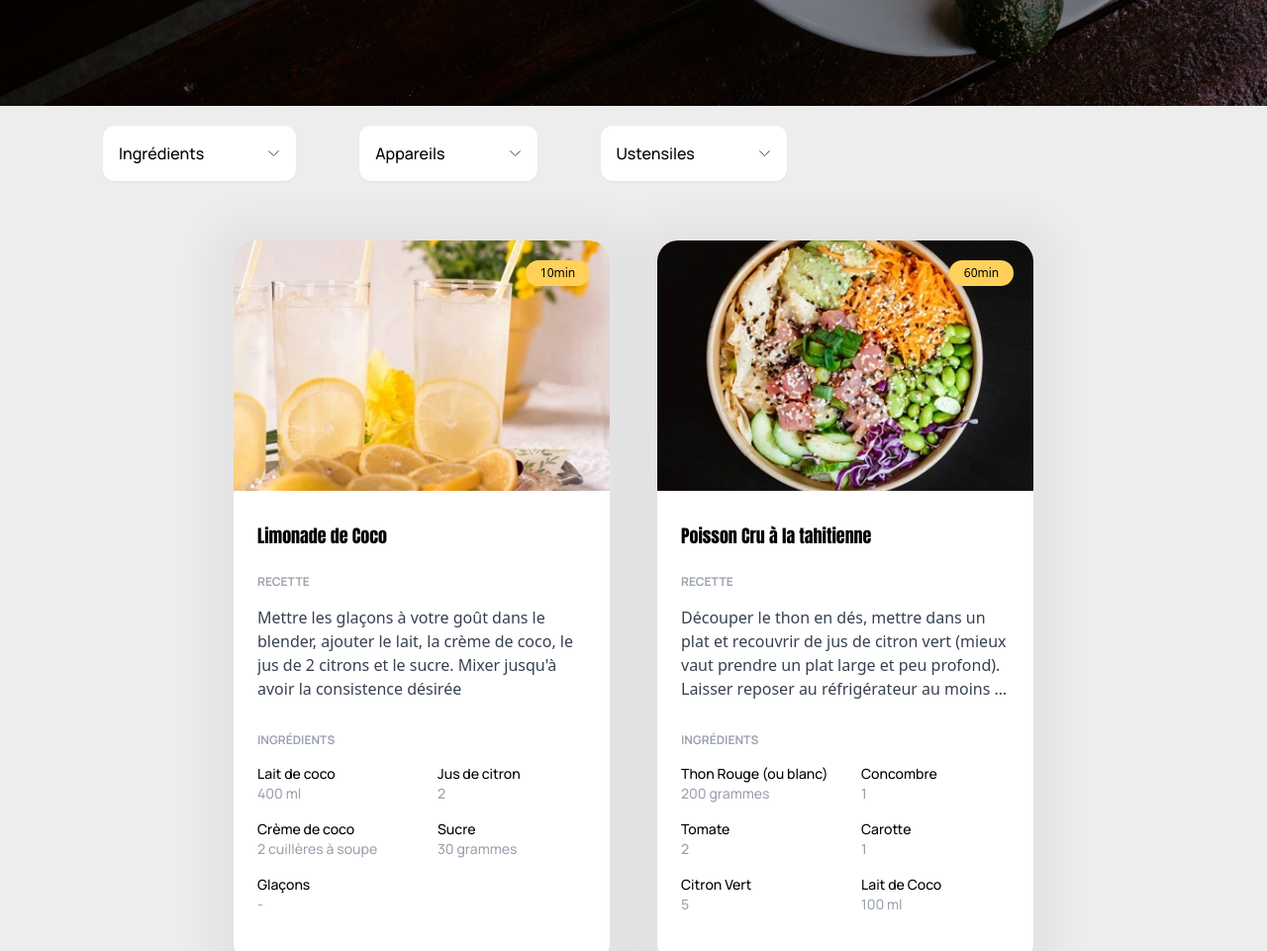
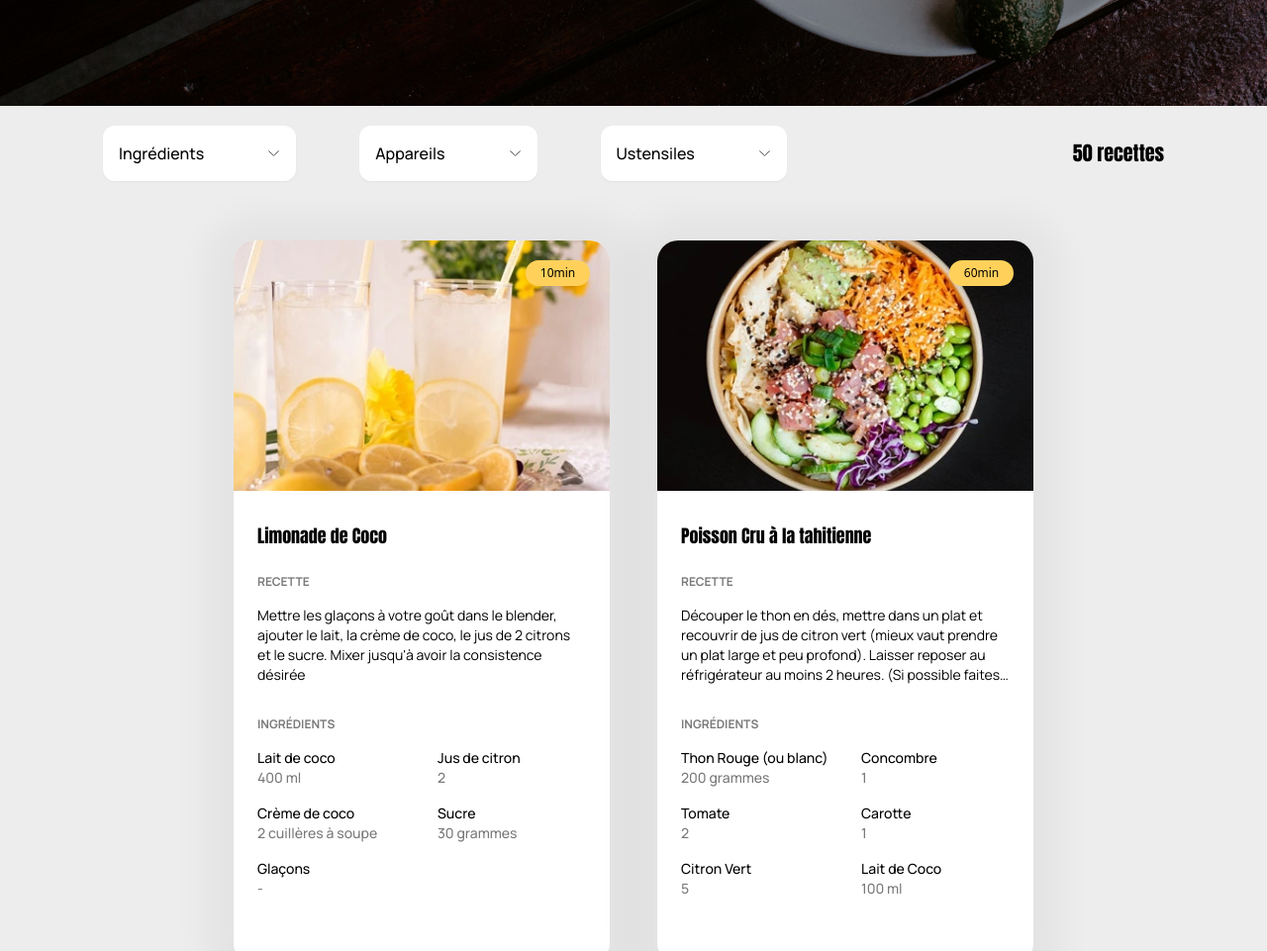
Before and after one commit to Valene-R/Les_petits_plats, a website built with Vite: page index.html in a window 1280 px wide. Shown: the part 560-1521 px from the top of the page at 99% size. Built offline with nearby package versions, Linux system fonts and the light colour scheme.

Commit message:
feat(recipe-count): add recipe count display and calculation logic, improve HTML structure

```diff
--- a/index.html
+++ b/index.html
@@ -22,7 +22,7 @@
     <script type="module" src="./src/main.js"></script>
   </head>
 
-  <body class="max-w-8xl mx-auto">
+  <body class="mx-auto max-w-8xl">
     <header class="relative h-667px">
       <img src="./src/assets/img-bg-lampos-aritonang.jpg" alt="Arrière-plan de recettes" class="header-bg-image" />
       <div class="absolute inset-0 flex flex-col items-center justify-center bg-black bg-opacity-10">
@@ -35,14 +35,14 @@
         </h1>
         <!-- search bar -->
         <div class="relative mt-8 w-full max-w-954">
-          <form class="flex h-72px items-center rounded-radius10 bg-white">
+          <form class="xs-sm:mx-3 flex h-72px items-center rounded-radius10 bg-white">
             <label for="search" class="sr-only">Recherche</label>
             <input
               id="search"
               type="text"
               name="search"
               placeholder="Rechercher une recette, un ingrédient, ..."
-              class="w-full truncate rounded-xl py-6 pl-9 focus:outline-none"
+              class="font-search text-customGrey w-full truncate rounded-xl py-6 pl-9 text-base focus:outline-none"
             />
             <button type="button" class="hidden" aria-label="Clear search">
               <svg width="17" height="17" viewBox="0 0 17 17" fill="none" xmlns="http://www.w3.org/2000/svg">
@@ -76,13 +76,25 @@
         </div>
       </div>
     </header>
-    <main class="bg-customLightGrey flex flex-col">
-      <div
-        id="filter-dropdown-section"
-        class="max-w-auto m-auto mt-5 flex w-full max-w-72 flex-col justify-start gap-16 md:ml-10 md:flex-row md:gap-12 lg:ml-[104px] lg:gap-16"
-      ></div>
-      <div id="tags-container" class="m-auto ml-8 mt-5 flex flex-wrap gap-2 md:ml-10 lg:ml-[104px]"></div>
-      <div id="recipe-cards-container" class="flex w-full flex-wrap justify-center"></div>
+    <main class="flex flex-col bg-customLightGrey">
+      <section
+        class="xs-sm-col:flex-col-reverse xs-sm-col:gap-4 mt-5 flex flex-row items-center justify-between gap-16 md:ml-10 md:max-w-[1234px] md:gap-12 lg:ml-[104px] lg:mr-[104px] lg:gap-16"
+      >
+        <h2 class="sr-only">Filtres de recherche et nombre de recettes affichées</h2>
+        <div
+          id="filter-dropdown-section"
+          class="flex w-full flex-col items-center justify-start gap-8 md:flex-row md:gap-12 lg:gap-16"
+        ></div>
+        <div id="recipe-count-container" class="xs-sm-col:justify-center flex w-full justify-end lg:ml-[104px]">
+          <span id="recipe-count" class="text max-w-28 font-display text-xl font-bold"></span>
+        </div>
+      </section>
+
+      <div id="tags-container" class="xs-sm:mx-3 m-auto mt-5 flex flex-wrap gap-2 md:ml-10 lg:ml-[104px]"></div>
+
+      <section id="recipe-cards-container" class="flex w-full flex-wrap justify-center">
+        <h2 class="sr-only">Liste des recettes</h2>
+      </section>
     </main>
   </body>
 </html>
--- a/src/components/createDropdown.js
+++ b/src/components/createDropdown.js
@@ -28,7 +28,7 @@ export function createDropdown(title, id, items) {
   // Crée le bouton du dropdown
   const button = document.createElement('button');
   button.className =
-    'inline-flex justify-between w-full text-base px-4 py-4 h-14 gap-16 items-center font-list border-none text-black bg-white rounded-xl shadow-sm hover:bg-gray-50 focus:outline-none';
+    'min-w-72 md:min-w-0 inline-flex justify-between w-full text-base px-4 py-4 h-14 gap-16 items-center font-list border-none text-black bg-white rounded-xl shadow-sm hover:bg-gray-50 focus:outline-none';
   button.id = `${id}-button`;
   button.setAttribute('aria-haspopup', 'listbox'); // Attribut pour indiquer que le bouton ouvre une listbox
   button.setAttribute('aria-expanded', 'false'); // Attribut pour indiquer si le dropdown est ouvert ou fermé
@@ -67,7 +67,7 @@ export function createDropdown(title, id, items) {
   const searchInput = document.createElement('input');
   searchInput.type = 'text';
   searchInput.placeholder = '';
-  searchInput.className = 'w-full py-1 h-9 focus:outline-none border-t border-b';
+  searchInput.className = 'w-full py-1 h-9 focus:outline-none border-t border-b text-customGrey font-search text-sm';
   searchInput.id = `${id}-search`;
 
   // Crée le bouton croix pour effacer la saisie dans le champs de recherche
@@ -87,8 +87,8 @@ export function createDropdown(title, id, items) {
   clearPath.setAttribute('stroke', '#7A7A7A');
   clearPath.setAttribute('stroke-linecap', 'round');
   clearPath.setAttribute('stroke-linejoin', 'round');
+
   clearIcon.appendChild(clearPath);
-
   clearButton.appendChild(clearIcon);
 
   // Crée le bouton de recherche avec une icône loupe
--- /dev/null
+++ b/src/components/displayRecipeCount.js
@@ -0,0 +1,15 @@
+/**
+ * Gère l'affichage du nombre de recettes
+ * @param {number} recipeCount Le nombre de recettes à afficher
+ */
+export function displayRecipeCount(recipeCount) {
+  // Sélectionne l'élément où le nombre de recettes sera affiché
+  const recipeCountElement = document.getElementById('recipe-count');
+
+  // Met à jour le texte du compteur en fonction du nombre de recettes trouvées
+  if (recipeCount === 0 || recipeCount === 1) {
+    recipeCountElement.textContent = `${recipeCount} recette`;
+  } else {
+    recipeCountElement.textContent = `${recipeCount} recettes`;
+  }
+}
--- a/src/components/recipeCard.js
+++ b/src/components/recipeCard.js
@@ -5,9 +5,9 @@
  */
 export function recipeCard(recipe) {
   // Crée l'élément principal de la carte
-  const card = document.createElement('div');
+  const card = document.createElement('article');
   card.className =
-    'w-full max-w-[380px] h-[731px] rounded-radius21 overflow-hidden shadow-custom-card m-6 mt-10 bg-white';
+    'recipe-card w-full max-w-[380px] h-[731px] rounded-radius21 overflow-hidden shadow-custom-card m-6 mt-10 bg-white';
 
   // Crée le conteneur de l'image
   const imageContainer = document.createElement('div');
@@ -41,17 +41,17 @@ export function recipeCard(recipe) {
 
   // Ajoute un titre pour la description
   const descriptionTitle = document.createElement('h3');
-  descriptionTitle.className = 'text-xs font-h3 text-gray-400 mt-4 mb-4';
+  descriptionTitle.className = 'text-xs font-h3 text-customGrey mt-4 mb-4';
   descriptionTitle.textContent = 'RECETTE';
 
   // Ajoute la description de la recette
   const cardText = document.createElement('p');
-  cardText.className = 'text-gray-700 text-base line-clamp-4 mb-8';
+  cardText.className = 'text-black text-sm line-clamp-4 mb-8 font-li';
   cardText.textContent = recipe.description;
 
   // Ajoute un titre pour les ingrédients
   const ingredientsTitle = document.createElement('h3');
-  ingredientsTitle.className = 'text-xs font-h3 text-gray-400 mt-4';
+  ingredientsTitle.className = 'text-xs font-h3 text-customGrey mt-4';
   ingredientsTitle.textContent = 'INGRÉDIENTS';
 
   // Crée la liste des ingrédients
@@ -68,7 +68,7 @@ export function recipeCard(recipe) {
     ingredientName.textContent = ingredient.ingredient;
 
     const ingredientQuantity = document.createElement('span');
-    ingredientQuantity.className = 'text-gray-400 text-sm';
+    ingredientQuantity.className = 'text-customGrey text-sm';
     // Vérifie si la quantité est définie, sinon affiche '-'
     const quantity = ingredient.quantity != null ? ingredient.quantity : '-';
     // Vérifie si l'unité est définie, sinon affiche une chaîne vide
--- a/src/main.js
+++ b/src/main.js
@@ -1,18 +1,22 @@
 import { displayRecipeCards } from './components/displayRecipeCards.js';
 import { displayDropdownItems } from './components/displayDropdownItems.js';
+import { updateRecipeCount } from './utils/updateRecipeCount.js';
 
 /**
- * InItialise en affichant les cartes de recette et les dropdowns de filtrage
+ * InItialise l'application en affichant les dropdowns de filtrage et les cartes de recette
  */
-function init() {
+async function init() {
   const filterDropdownSection = document.getElementById('filter-dropdown-section');
   const recipeCardsContainer = document.getElementById('recipe-cards-container');
 
-  // Affiche les éléments du dropdown
+  // Affiche les dropdowns de filtrage dans le conteneur
   displayDropdownItems(filterDropdownSection);
 
-  // Affiche les cartes de recette
-  displayRecipeCards(recipeCardsContainer);
+  // Affiche les cartes de recette dans le conteneur
+  await displayRecipeCards(recipeCardsContainer);
+
+  // Met à jour le nombre total de recettes affichées une fois le chargement des cartes terminé
+  updateRecipeCount();
 }
 
 init();
--- /dev/null
+++ b/src/utils/calculateRecipeCount.js
@@ -0,0 +1,10 @@
+/**
+ * Calcule le nombre de recettes actuellement affichées
+ * @returns {number} Le nombre de recettes affichées
+ */
+export function calculateRecipeCount() {
+  // Sélectionne toutes les cartes de recette affichées dans le conteneur
+  const recipeCards = document.querySelectorAll('#recipe-cards-container .recipe-card');
+
+  return recipeCards.length;
+}
--- /dev/null
+++ b/src/utils/updateRecipeCount.js
@@ -0,0 +1,11 @@
+import { calculateRecipeCount } from './calculateRecipeCount';
+import { displayRecipeCount } from '../components/displayRecipeCount.js';
+
+/**
+ * Met à jour l'affichage du nombre de recettes affichées
+ */
+export function updateRecipeCount() {
+  const recipeCount = calculateRecipeCount();
+
+  displayRecipeCount(recipeCount);
+}
--- a/tailwind.config.js
+++ b/tailwind.config.js
@@ -27,21 +27,26 @@ export default {
       colors: {
         customYellow: '#FFD15B',
         customLightGrey: '#EDEDED',
+        customGrey: '#7A7A7A', //rgba(122, 122, 122, 1)
       },
       fontFamily: {
         display: ['Anton', 'sans-serif'],
         h3: ['Manrope', 'sans-serif'],
         list: ['Manrope', 'sans-serif'],
         li: ['Manrope', 'sans-serif'],
+        search: ['Manrope', 'sans-serif'],
       },
       fontWeight: {
         display: '400',
         h3: '700',
         list: '500',
         li: '400',
+        search: '400',
       },
       screens: {
         'between-lg': { min: '1430px', max: '1440px' },
+        'xs-sm': { min: '320px', max: '1122px' },
+        'xs-sm-col': { min: '320px', max: '1026px' },
       },
       boxShadow: {
         'custom-card': '0px 4px 34px 30px rgba(0, 0, 0, 0.04)',
```
